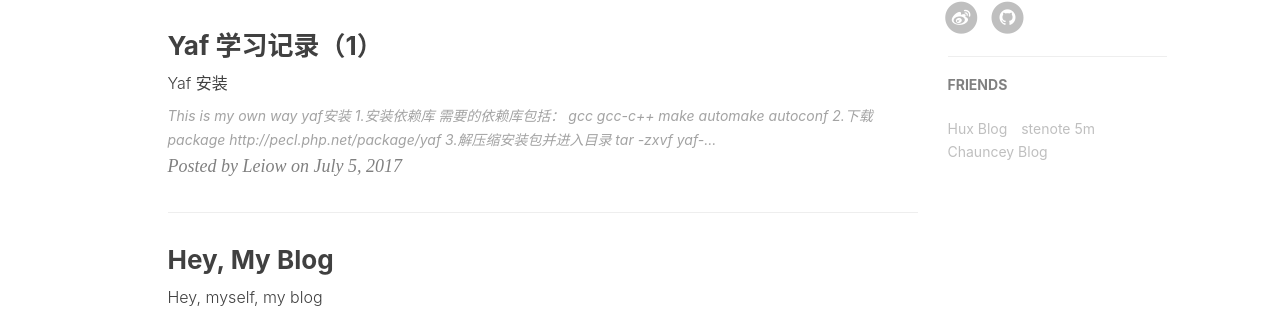
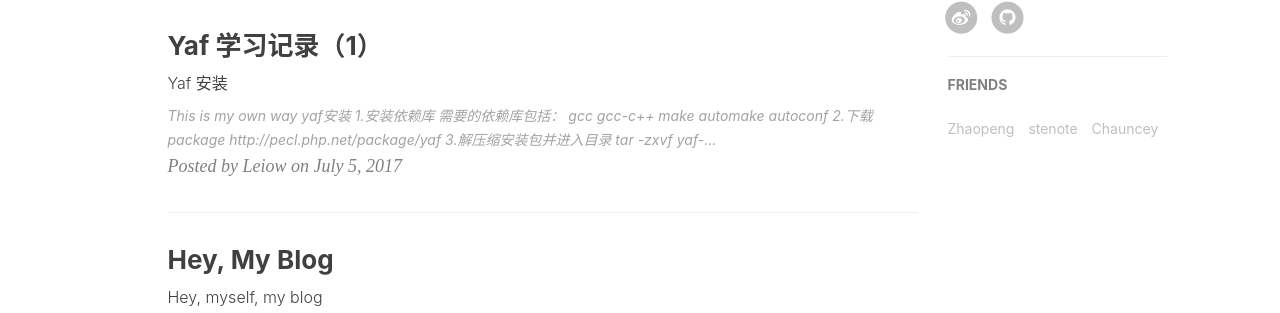
Before and after one commit to Leiow/blog, a Jekyll site: the page built from index.html, in a window 1280 px wide. Shown: the part 883-1196 px from the top of the page. Built offline with Jekyll 4.4.1, drawn with Linux system fonts in a browser that asks for light colours; nearby versions of some CDN libraries; the list of posts is cut into pages by our own code; comment, search, counter and statistics services are not loaded.

Commit message:
modify friends

```diff
--- a/_config.yml
+++ b/_config.yml
@@ -93,13 +93,13 @@ service-worker: true
 # Friends
 friends: [
     {
-        title: "Hux Blog",
-        href: "http://huangxuan.me/"
+        title: "Zhaopeng",
+        href: "http://www.zhaopeng.info/"
     },{
-        title: "stenote 5m",
+        title: "stenote",
         href: "http://mmmmm.io/"
     },{
-        title: "Chauncey Blog",
+        title: "Chauncey",
         href: "https://yangchangxi.com/"
     }
 ]
```
